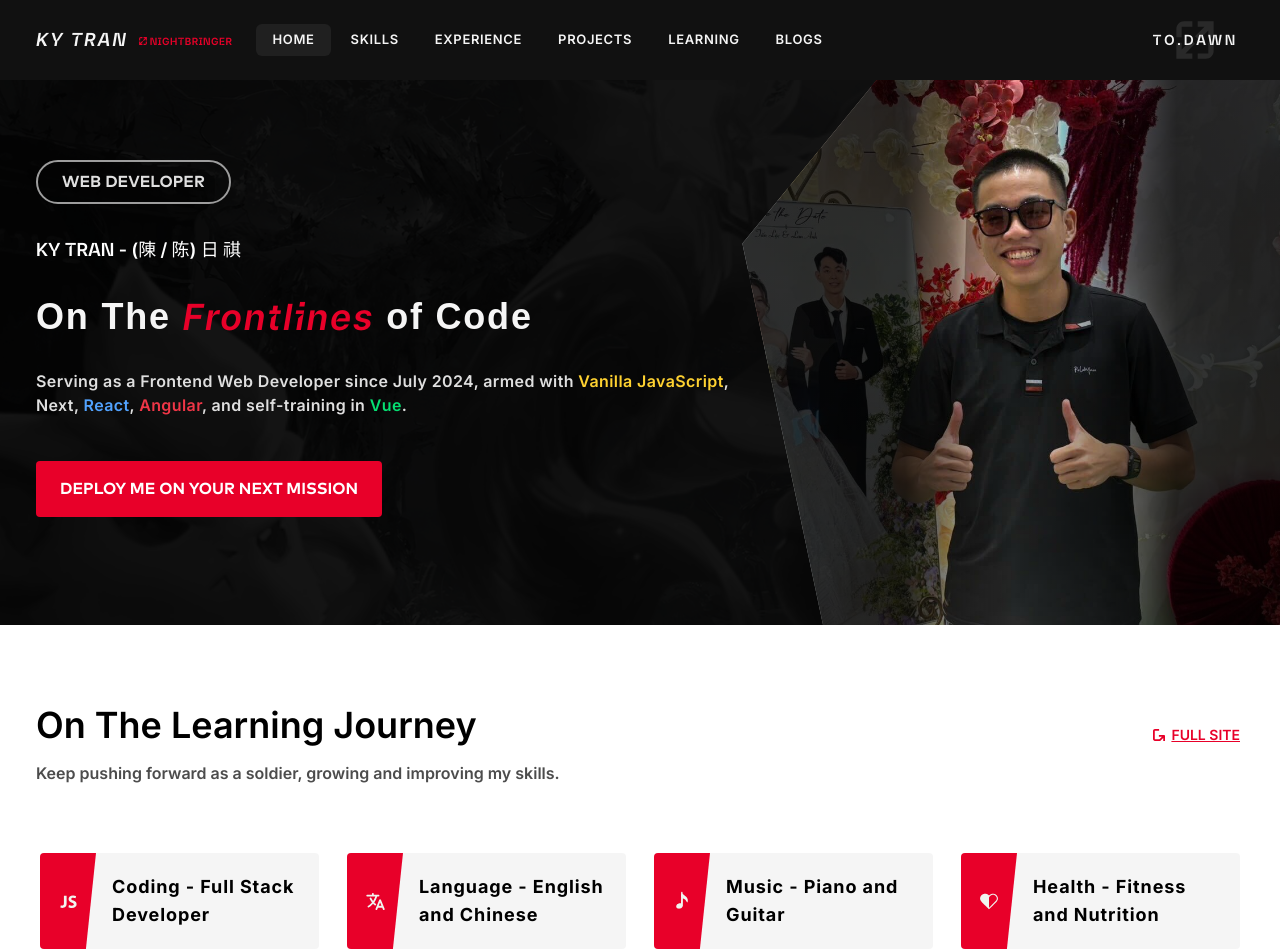
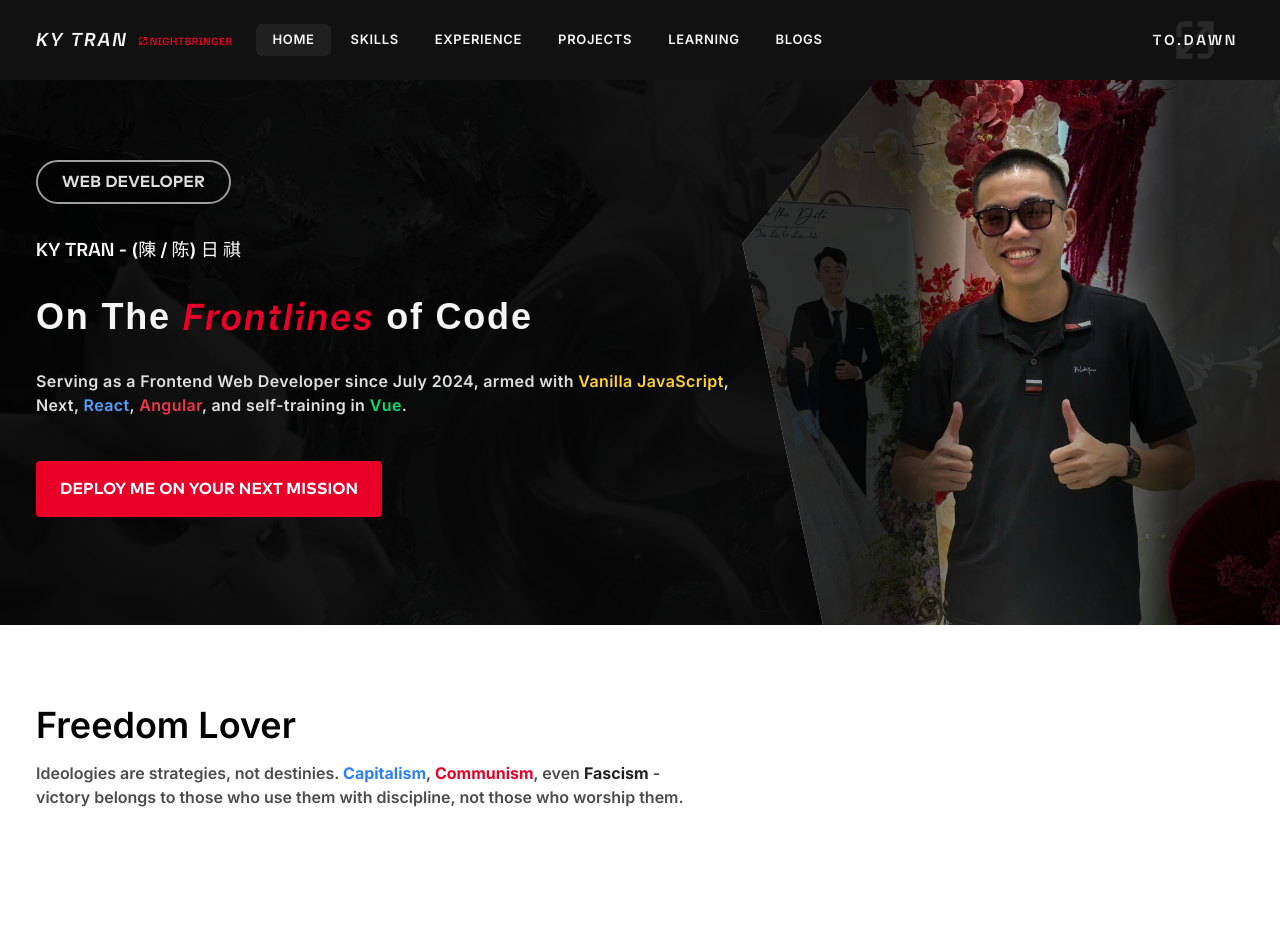
Before and after one commit to nhatkytran/Portfolio, a Next.js app: page / in a window 1280 px wide. Shown: the top 952 px of the page. Built offline with nearby package versions, Linux system fonts and the light colour scheme; a web font is replaced by a local one.

Commit message:
Implement freedom lover introduction

```diff
--- a/src/app/page.tsx
+++ b/src/app/page.tsx
@@ -1,4 +1,5 @@
 import Hero from '@/features/home/components/Hero';
+import FreedomLover from '@/features/home/components/FreedomLover';
 import LearningJourney from '@/features/home/components/LearningJourney';
 import TechnologiesOverview from '@/features/home/components/TechnologiesOverview';
 import PersonalStatement from '@/features/home/components/PersonalStatement';
@@ -8,6 +9,7 @@ export default function Home() {
   return (
     <>
       <Hero />
+      <FreedomLover />
       <LearningJourney />
       <TechnologiesOverview />
       <PersonalStatement />
--- /dev/null
+++ b/src/features/home/components/FreedomLover/FreedomLover.tsx
@@ -0,0 +1,18 @@
+/** Freedom lover. */
+export default function FreedomLover() {
+  return (
+    <section className="flex items-center justify-center pt-20 pb-24">
+      <div className="max-w-8xl flex w-full flex-col gap-16 px-9">
+        <div className="flex flex-col gap-4">
+          <h2 className="font-inter text-4xl font-semibold">Freedom Lover</h2>
+          <p className="font-inter max-w-[660px] text-base font-semibold text-neutral-600">
+            Ideologies are strategies, not destinies. <span className="font-bold text-blue-500">Capitalism</span>,{' '}
+            <span className="font-bold text-red-600">Communism</span>, even{' '}
+            <span className="font-bold text-neutral-800">Fascism</span> - victory belongs to those who use them with
+            discipline, not those who worship them.
+          </p>
+        </div>
+      </div>
+    </section>
+  );
+}
--- /dev/null
+++ b/src/features/home/components/FreedomLover/index.ts
@@ -0,0 +1,3 @@
+import FreedomLover from './FreedomLover';
+
+export default FreedomLover;
```
